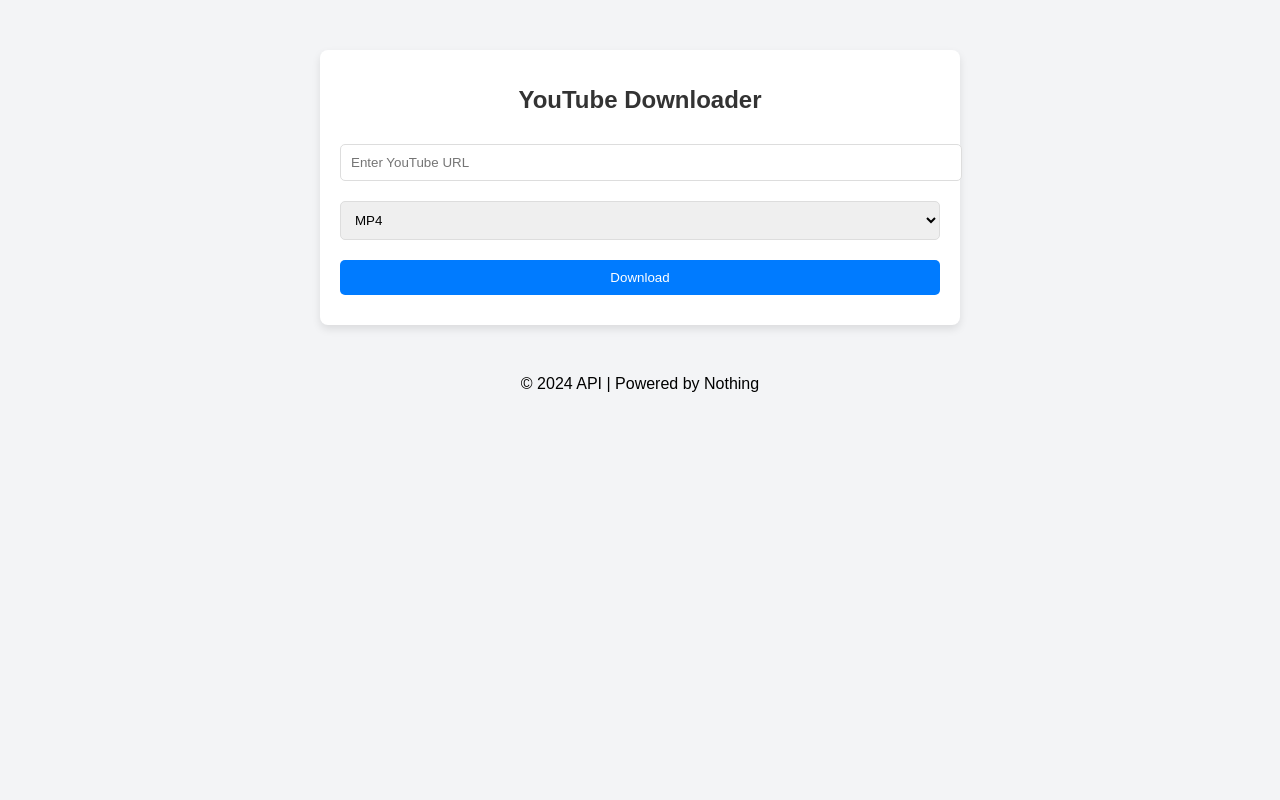
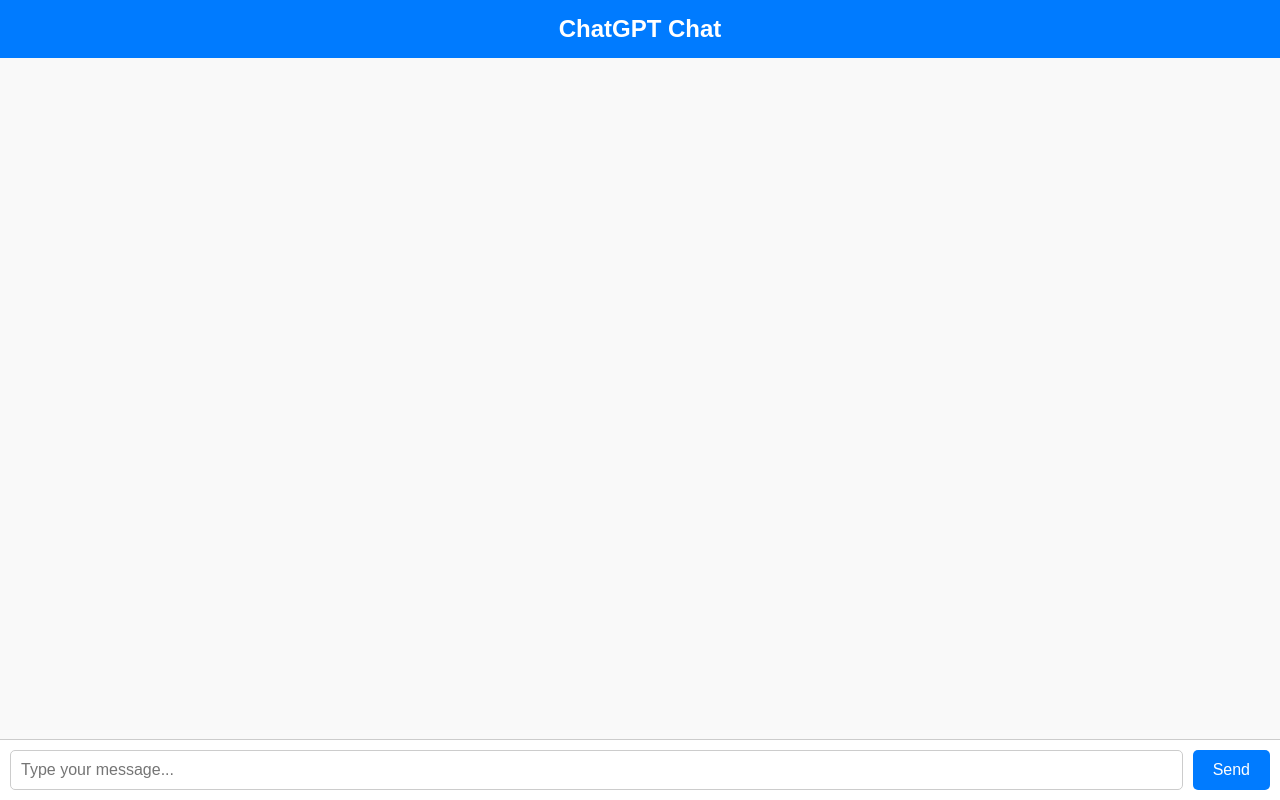
Before and after one commit to TraderAn-King/Api, a website: page index.html in a window 1280 px wide. Drawn offline with Linux system fonts and the light colour scheme.

Commit message:
Add files via upload

```diff
--- a/index.html
+++ b/index.html
@@ -3,72 +3,111 @@
 <head>
     <meta charset="UTF-8">
     <meta name="viewport" content="width=device-width, initial-scale=1.0">
-  <title>YouTube Downloader</title>
+    <title>ChatGPT Chat</title>
     <style>
         body {
+            margin: 0;
             font-family: Arial, sans-serif;
-      background: #f3f4f6;
-      margin: 0;
-      padding: 0;
+            background-color: #f9f9f9;
+            color: #333;
+            display: flex;
+            flex-direction: column;
+            height: 100vh;
+        }
+        .top-bar {
+            background-color: #007BFF;
+            color: #fff;
+            padding: 15px;
             text-align: center;
+            font-size: 1.5em;
+            font-weight: bold;
         }
-    .container {
-      max-width: 600px;
-      margin: 50px auto;
+        .chat-container {
+            flex: 1;
             padding: 20px;
-      background: #fff;
-      box-shadow: 0 4px 8px rgba(0, 0, 0, 0.1);
-      border-radius: 8px;
+            overflow-y: auto;
         }
-    h1 {
-      font-size: 24px;
+        .message {
+            margin: 10px 0;
+        }
+        .message.user {
+            text-align: right;
+            color: #007BFF;
+        }
+        .message.bot {
+            text-align: left;
             color: #333;
         }
-    form {
-      margin-top: 20px;
+        .input-container {
+            display: flex;
+            padding: 10px;
+            border-top: 1px solid #ccc;
+            background-color: #fff;
         }
-    input[type="url"], select, button {
-      width: 100%;
+        .input-container input {
+            flex: 1;
             padding: 10px;
-      margin: 10px 0;
+            font-size: 1em;
+            border: 1px solid #ccc;
             border-radius: 5px;
-      border: 1px solid #ddd;
+            margin-right: 10px;
         }
-    button {
-      background: #007bff;
-      color: white;
+        .input-container button {
+            padding: 10px 20px;
+            font-size: 1em;
             border: none;
+            background-color: #007BFF;
+            color: #fff;
+            border-radius: 5px;
             cursor: pointer;
-    }
-    button:hover {
-      background: #0056b3;
         }
     </style>
 </head>
 <body>
-  <div class="container">
-    <h1>YouTube Downloader</h1>
-    <form id="downloadForm">
-      <input type="url" id="url" placeholder="Enter YouTube URL" required>
-      <select id="format">
-        <option value="mp4">MP4</option>
-        <option value="mp3">MP3</option>
-      </select>
-      <button type="submit">Download</button>
-    </form>
+    <div class="top-bar">ChatGPT Chat</div>
+    <div class="chat-container" id="chat-container"></div>
+    <div class="input-container">
+        <input type="text" id="user-input" placeholder="Type your message...">
+        <button id="send-button">Send</button>
     </div>
     <script>
-    const form = document.getElementById("downloadForm");
-    form.addEventListener("submit", (e) => {
-      e.preventDefault();
-      const url = document.getElementById("url").value;
-      const format = document.getElementById("format").value;
-      window.location.href = `/api/download?url=${encodeURIComponent(url)}&format=${format}`;
+        const chatContainer = document.getElementById("chat-container");
+        const userInput = document.getElementById("user-input");
+        const sendButton = document.getElementById("send-button");
+
+        async function sendMessage() {
+            const message = userInput.value.trim();
+            if (!message) return;
+
+            // Display user message
+            addMessage(message, "user");
+
+            // Send request to the server
+            const response = await fetch(`/ai/chatgpt?query=${encodeURIComponent(message)}`);
+            const data = await response.json();
+
+            // Display bot response
+            if (data.status) {
+                addMessage(data.message, "bot");
+            } else {
+                addMessage("Error: Could not fetch response.", "bot");
+            }
+
+            userInput.value = "";
+        }
+
+        function addMessage(message, sender) {
+            const messageDiv = document.createElement("div");
+            messageDiv.className = `message ${sender}`;
+            messageDiv.textContent = message;
+            chatContainer.appendChild(messageDiv);
+            chatContainer.scrollTop = chatContainer.scrollHeight;
+        }
+
+        sendButton.addEventListener("click", sendMessage);
+        userInput.addEventListener("keypress", (e) => {
+            if (e.key === "Enter") sendMessage();
         });
     </script>
-</main>
-    <footer>
-        &copy; 2024 API | Powered by Nothing
-    </footer>
 </body>
 </html>
```
Also changed, not shown: app.js (added, +41 -0 lines), package.json (+6 -5 lines), 1 other file. Lines whose indentation alone changed are shown as unchanged.
